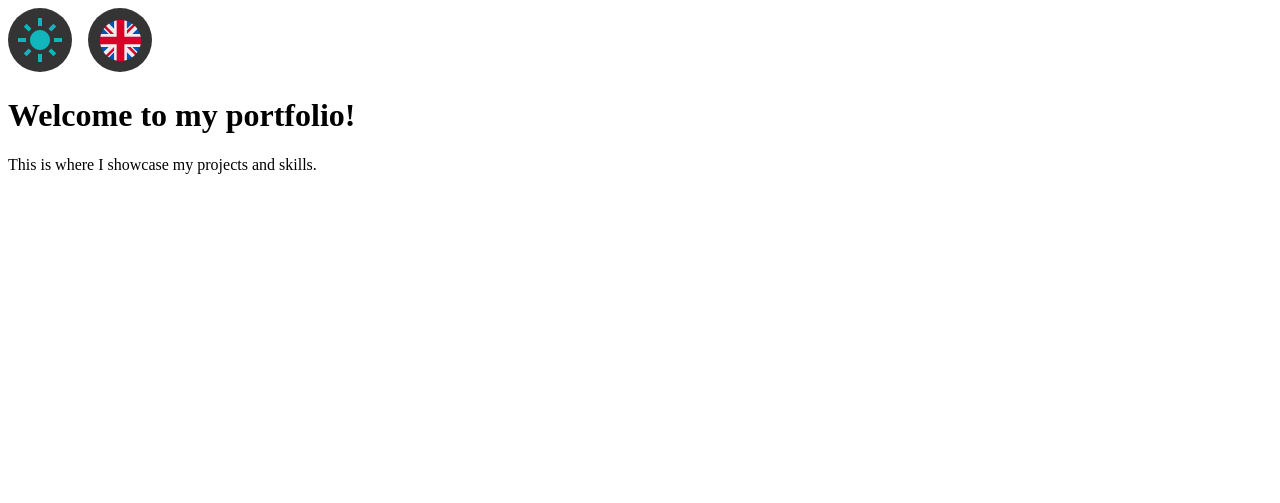
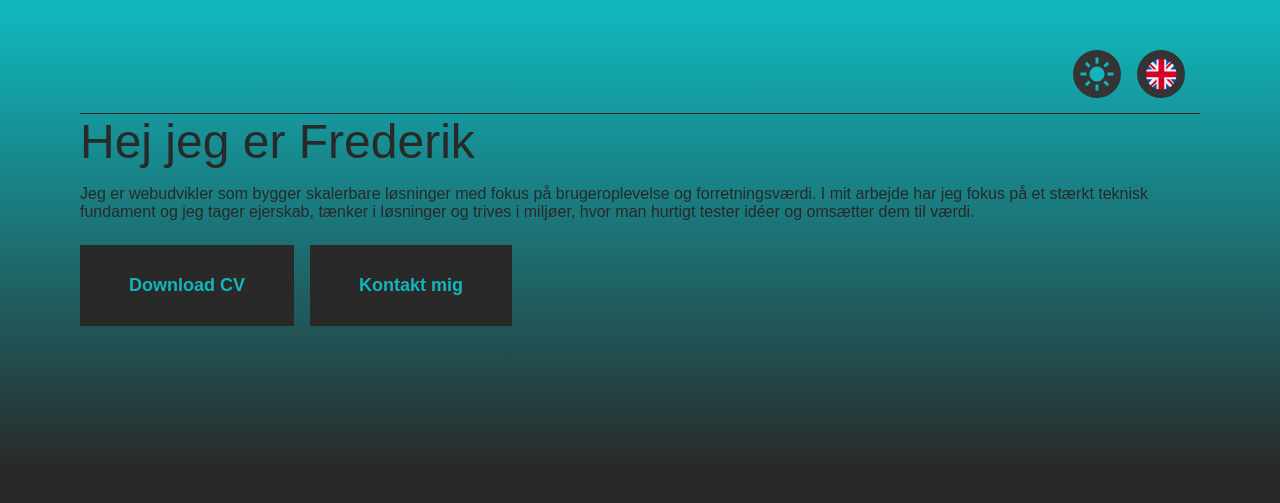
Before and after one commit to fredeskrubba/Portfolio, an Astro site: page / in a window 1280 px wide. Built offline with nearby package versions, Linux system fonts and the light colour scheme; Astro itself is replaced by a stand-in of ours; a web font is replaced by a local one.

Commit message:
Refactor Navbar and BaseLayout components; add Header and HeaderButton components

```diff
--- /dev/null
+++ b/src/components/Header.astro
@@ -0,0 +1,42 @@
+---
+import "../styles/variables.css";
+import Navbar from "./Navbar.astro";
+import HeaderButton from "./HeaderButton.astro";
+---
+
+
+<header>
+     <Navbar/>
+     <article>
+        	<h1>Hej jeg er Frederik</h1>
+	        <p>Jeg er webudvikler som bygger skalerbare løsninger med fokus på brugeroplevelse og forretningsværdi. I mit arbejde har jeg fokus på et stærkt teknisk fundament og jeg tager ejerskab, tænker i løsninger og trives i miljøer, hvor man hurtigt tester idéer og omsætter dem til værdi.</p>
+     </article>
+     <div>
+        <HeaderButton text="Download CV" onClick="console.log('Download CV clicked')" />
+        <HeaderButton text="Kontakt mig" onClick="console.log('Kontakt clicked')" />
+     </div>
+</header>
+
+<style>
+    header {
+        width: 100%;
+        border-bottom: 1px solid var(--darkmode);
+        padding: 45px 80px;
+        background: linear-gradient(180deg,var(--main-color) 3%, var(--darkmode) 94%);
+        color: var(--darkmode);
+        min-height: 500px;
+    }
+
+    header > div {
+        margin-top: 1.5rem;
+        display: flex;
+        gap: 1rem;
+        flex-wrap: wrap;
+    }
+
+    h1 {
+        font-size: 3rem;
+        margin: 0;
+        font-weight: 400;
+    }
+</style>
--- /dev/null
+++ b/src/components/HeaderButton.astro
@@ -0,0 +1,61 @@
+---
+import "../styles/variables.css";
+
+interface HeaderButtonProps {
+  text: string;
+  /**
+   * A string of JavaScript code to run when clicked.
+   * Note: Astro can't take real function props unless you use client-side frameworks/islands.
+   */
+  onClick?: string;
+}
+
+const { text, onClick } = Astro.props as HeaderButtonProps;
+---
+
+{
+  onClick ? (
+    <button class="header-btn" type="button" onclick={onClick}>
+      {text}
+    </button>
+  ) : (
+    <button class="header-btn" type="button">
+      {text}
+    </button>
+  )
+}
+
+<style>
+  .header-btn {
+    display: inline-flex;
+    align-items: center;
+    justify-content: center;
+    padding: 1.8rem 3rem;
+    border: 1px solid rgba(0, 0, 0, 0.03);
+    background: var(--darkmode);
+    color: var(--main-color);
+    font-weight: 600;
+    font-size: large;
+    cursor: pointer;
+    transition: background-color 150ms ease, transform 120ms ease, box-shadow 150ms ease, color 150ms ease;
+    user-select: none;
+  }
+
+  .header-btn:hover {
+    background: var(--hover-dark);
+    color: var(--main-color);
+    transform: scale(1.05);
+    box-shadow: 0 14px 32px rgba(0, 0, 0, 0.22);
+  }
+
+  .header-btn:active {
+    transform: scale(1.02) translateY(1px);
+    box-shadow: 0 8px 18px rgba(0, 0, 0, 0.18);
+    color: var(--darkmode);
+  }
+
+  .header-btn:focus-visible {
+    outline: 2px solid var(--hover-dark);
+    outline-offset: 2px;
+  }
+</style>
--- a/src/components/Navbar.astro
+++ b/src/components/Navbar.astro
@@ -5,8 +5,8 @@ import EnglishLanguage from "../assets/icons/English-language.svg";
 
 <nav class="navbar">
   <ul class="nav-links">
-    <li><img src={Lightmode.src} alt="Light mode" /></li>
-    <li><img src={EnglishLanguage.src} alt="English language" /></li>
+    <li class="nav-icons"><img src={Lightmode.src} alt="Light mode" /></li>
+    <li class="nav-icons"><img src={EnglishLanguage.src} alt="English language" /></li>
   </ul>
 </nav>
 
@@ -14,22 +14,21 @@ import EnglishLanguage from "../assets/icons/English-language.svg";
   .navbar {
     display: flex;
     align-items: center;
-    justify-content: space-between;
+    justify-content: flex-end;
     gap: 1rem;
     width: 100%;
+    border-bottom: 1px solid var(--darkmode);
+    padding: 5px 15px 15px 15px;
   }
 
   .nav-links {
     display: flex;
     gap: 1rem;
+    margin-left: auto;
     margin: 0;
     padding: 0;
     list-style: none;
-  }
-
-  .nav-links a {
-    text-decoration: none;
-    color: inherit;
+    align-items: center;
   }
 
   .nav-icons {
@@ -39,9 +38,13 @@ import EnglishLanguage from "../assets/icons/English-language.svg";
     gap: 0.75rem;
   }
 
-  .nav-icons img {
-    width: 1.25rem;
-    height: 1.25rem;
+
+  .nav-links img {
+    width: 3rem;
+    height: 3rem;
     display: block;
   }
+
+
+
 </style>
--- a/src/layouts/BaseLayout.astro
+++ b/src/layouts/BaseLayout.astro
@@ -1,6 +1,6 @@
 ---
 import "../styles/variables.css";
-import Navbar from "../components/Navbar.astro";
+import Header from "../components/Header.astro";
 
 const { Title = "Frederik Skrubbeltrang" } = Astro.props;
 ---
@@ -9,15 +9,27 @@ const { Title = "Frederik Skrubbeltrang" } = Astro.props;
   <head>
     <meta charset="utf-8">
     <meta name="viewport" content="width=device-width, initial-scale=1">
+    <link rel="stylesheet" href="https://fonts.bunny.net/css?family=ibm-plex-sans:400,500,600,700" />
     <title>{Title}</title>
   </head>
   <body>
     <main>
-        <Navbar/>
+       <Header/>
         <slot />
     </main>
   </body>
   <style>
+    :global(*) {
+      box-sizing: border-box;
+    }
+
+    :global(body) {
+      margin: 0;
+      font-family: "IBM Plex Sans", Arial, Helvetica, sans-serif;
+      background-color: var(--darkmode);
+      color: var(--main-color);
+    }
+
     h1 {
       font-size: 2rem;
     }
--- a/src/pages/index.astro
+++ b/src/pages/index.astro
@@ -5,6 +5,5 @@ import BaseLayout from "../layouts/BaseLayout.astro";
 
 
 <BaseLayout>
-	<h1>Welcome to my portfolio!</h1>
-	<p>This is where I showcase my projects and skills.</p>
+
 </BaseLayout>
```
